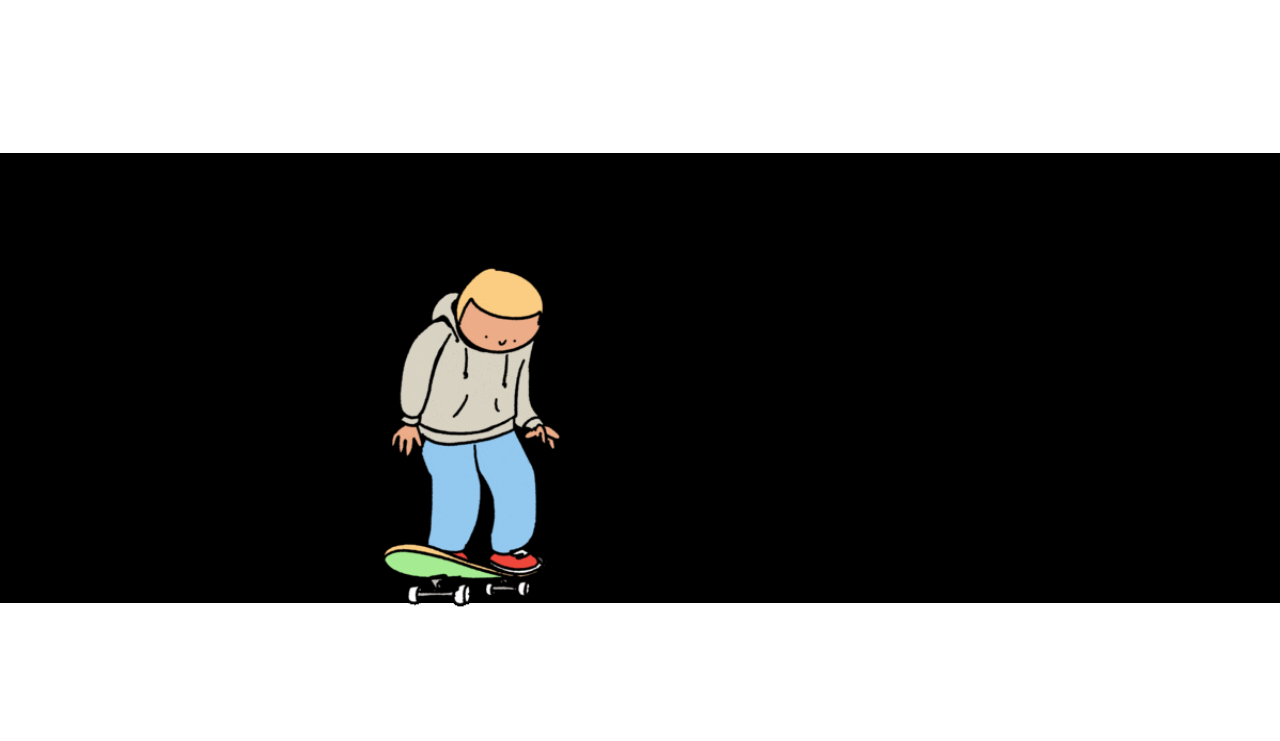
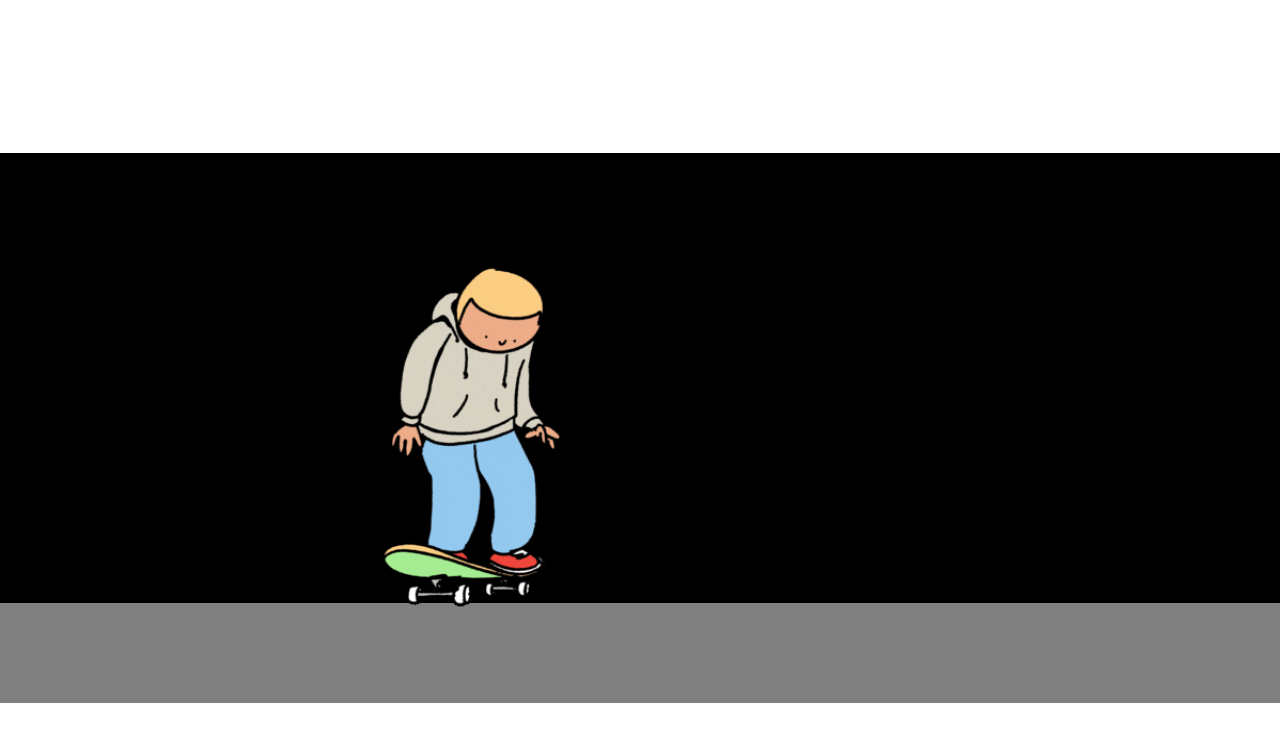
Before and after one commit to Glauber-eng/Projeto-meu-Site, a plain HTML site: page Graubi/Glauber Site.html in a window 1280 px wide. Shown: the part 647-1388 px from the top of the page. Drawn offline with Linux system fonts and the light colour scheme; a web font is replaced by a local one.

Commit message:
Segunda atualização

```diff
--- a/Graubi/Glauber Site.html
+++ b/Graubi/Glauber Site.html
@@ -44,6 +44,11 @@ O skate é praticado pelas ruas do mundo todo, ou em ligares específicos, como
         <img src="./imagens/skate.gif" alt="" class="gif">
             <iframe class="segunda" width="560" height="315" src="https://www.youtube.com/embed/AGfPLQp4kd8" frameborder="0" allow="accelerometer; autoplay; encrypted-media; gyroscope; picture-in-picture" allowfullscreen></iframe>
     </div>
+    <div class="fim">
+        <footer>
+
+        </footer>
+    </div>
 </body>
 
 </html>
--- a/Graubi/css/gsite.css
+++ b/Graubi/css/gsite.css
@@ -49,3 +49,8 @@ body {
     margin-left: 235px;
     margin-top: 20px;
 }
+.fim {
+    height: 100px;
+    width: 100%;
+    background: gray;
+}
```
